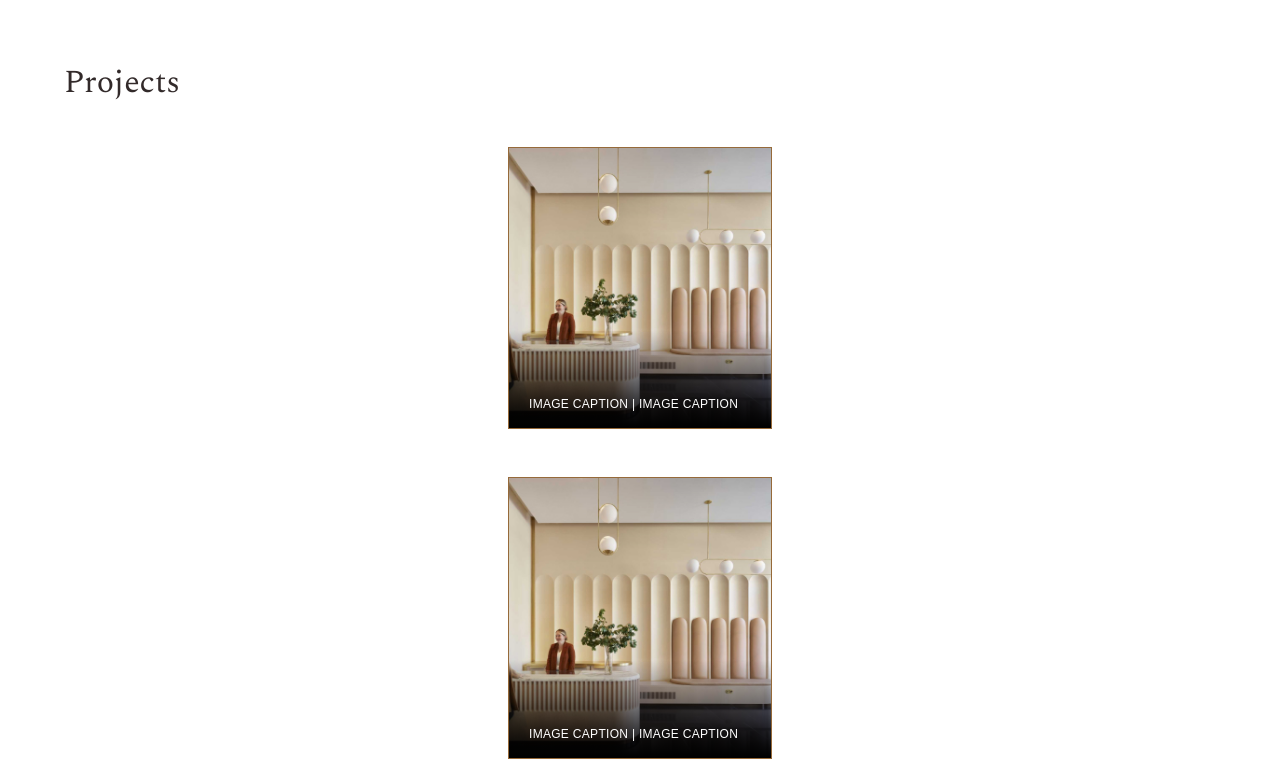
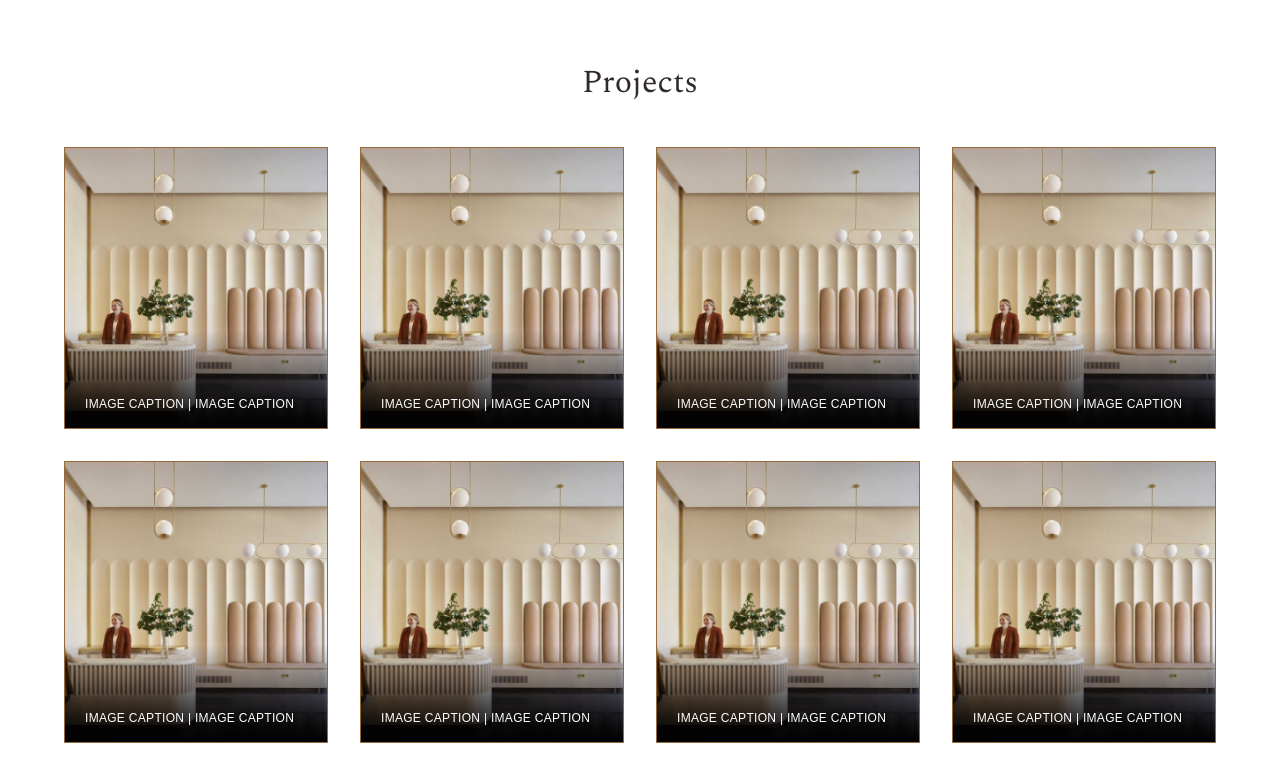
Before and after one commit to 40ftslinky/essential, a plain HTML site: page projects.html in a window 1280 px wide. Shown: the part 1296-2058 px from the top of the page. Drawn offline with nearby package versions, Linux system fonts and the light colour scheme; a web font is replaced by a local one.

Commit message:
grid update css

```diff
--- a/projects.html
+++ b/projects.html
@@ -44,6 +44,7 @@
                     <p><strong>Role:</strong> Managed Design/Consult</p>
                     <p><strong>No. of units:</strong> 00</p>
                     <p><strong>No. of common properties:</strong> 00</p>
+                    <p><strong>Hotel:</strong> Hotel Name</p>
                     <p><strong>Developer:</strong> <a href="#outsidelink" class="outside-link">Aspial Corporation</a></p>
                     <p><strong>About:</strong> Optional text section lorem ipsum autlaciis pa dolesequae nempore mporesedic dior audit in re dus int pore ero volorporpost.</p>
 
@@ -250,14 +251,14 @@
             <section class="grid plain">
 
                 <div class="row">
-                    <div class="grid-col column">
+                    <div class="column">
                         <h2 class="">Projects</h2>
                     </div>
                 </div>
 
                 <div class="row">
 
-                    <div class="col column ">
+                    <div class="col grid-col column ">
                         <div class="card">
 
                             <div class="img_wrap captioned">
```
